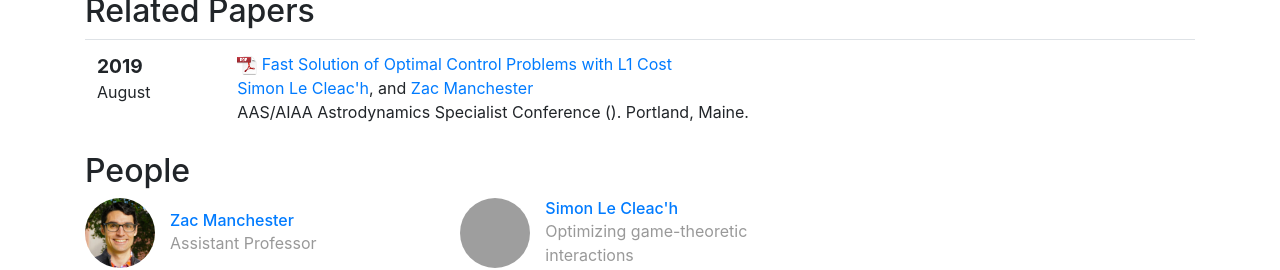
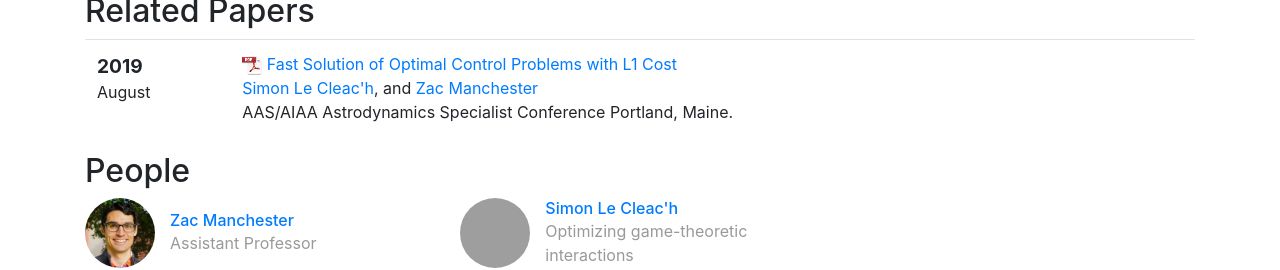
Before and after one commit to RoboticExplorationLab/roboticexplorationlab.github.io, a Jekyll site: the page built from _projects/l1cost.md, in a window 1280 px wide, cut to the strip 1135-1405 px from the top of the page. Built offline with Jekyll 4.4.1, drawn with Linux system fonts in a browser that asks for light colours; grey boxes are pictures that could not be loaded.

Commit message:
Improve pubs page

```diff
--- a/_includes/pub_entry.html
+++ b/_includes/pub_entry.html
@@ -1,11 +1,16 @@
 {% assign pub = include.pub %}
 
-
 {% if pub.pdf %}
-    {% assign url = "/papers/" | append: pub.pdf %}
+    {% if pub.pdf contains "http" %}
+        {% assign url = pub.pdf %}
+    {% else %}
+        {% assign url = "/papers/" | append: pub.pdf %}
+    {% endif %}
     {% capture title %}
         <span class="pubtitle">
-            <img src={{ "img/pdficon_small.png" | relative_url }} width="20" height="20" alt="PDF" />
+            {% if url contains "pdf" %}
+                <img src={{ "img/pdficon_small.png" | relative_url }} width="20" height="20" alt="PDF" />
+            {% endif %}
             <a href="{{ url | escape }}"> {{ pub.title }} </a>
         </span>
     {% endcapture %}
@@ -43,7 +48,11 @@
             {{ authors }}
         </span><br />
         <span class="publisher">
-            {{ pub.publisher | strip }} ({{ pub.abbrv | strip }}).
+            {% if pub.abbrv %}
+                {{ pub.publisher | strip }} ({{ pub.abbrv | strip }}).
+            {% else %}
+                {{ pub.publisher | strip }}
+            {% endif %}
         </span>
         {% if pub.pub-type == "conference" and pub.venue %}
             <span class="venue">
--- a/publications2.html
+++ b/publications2.html
@@ -8,7 +8,7 @@
 </p>
 
 {% assign prev_year = 1000 %}
-{% assign pubs = site.data.pubs | sort: "date" %}
+{% assign pubs = site.data.pubs | sort: "date" | reverse %}
 <table class="table">
     <tbody>
         {% for pub in pubs %}
```
